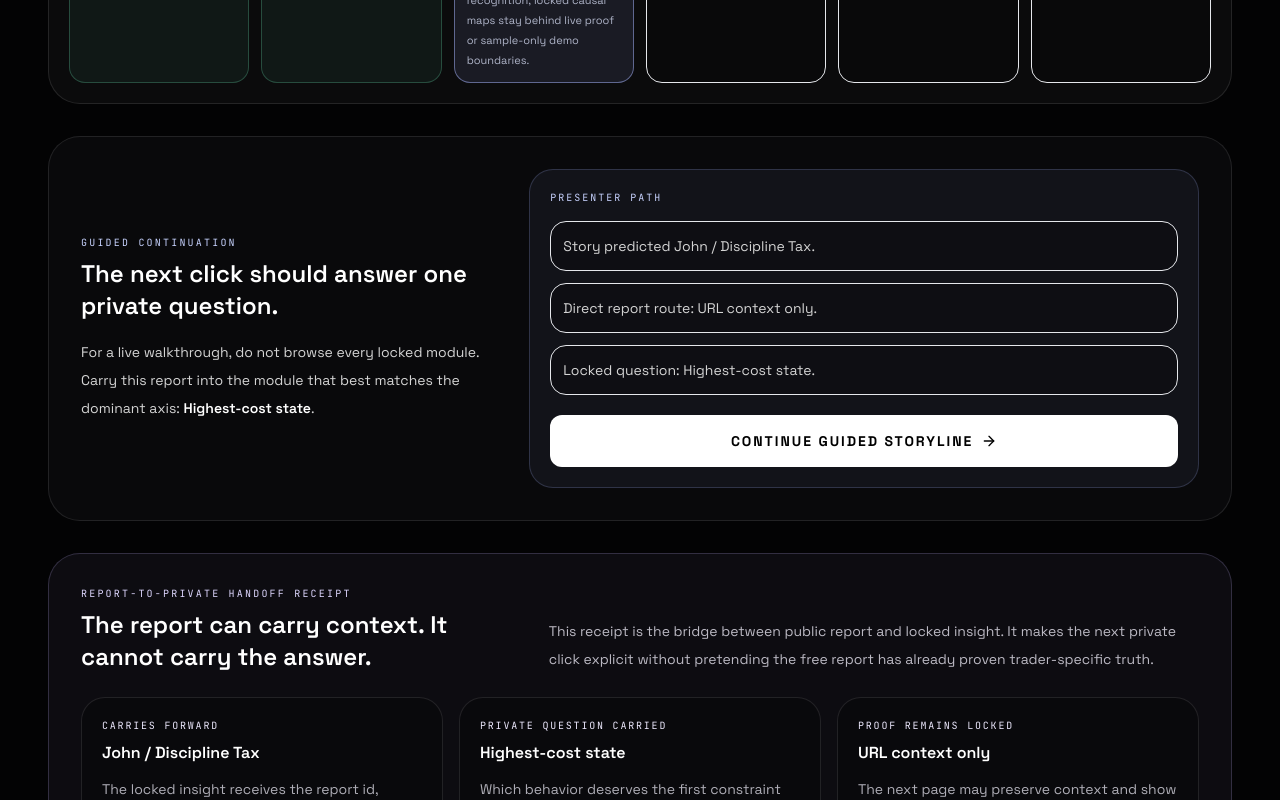
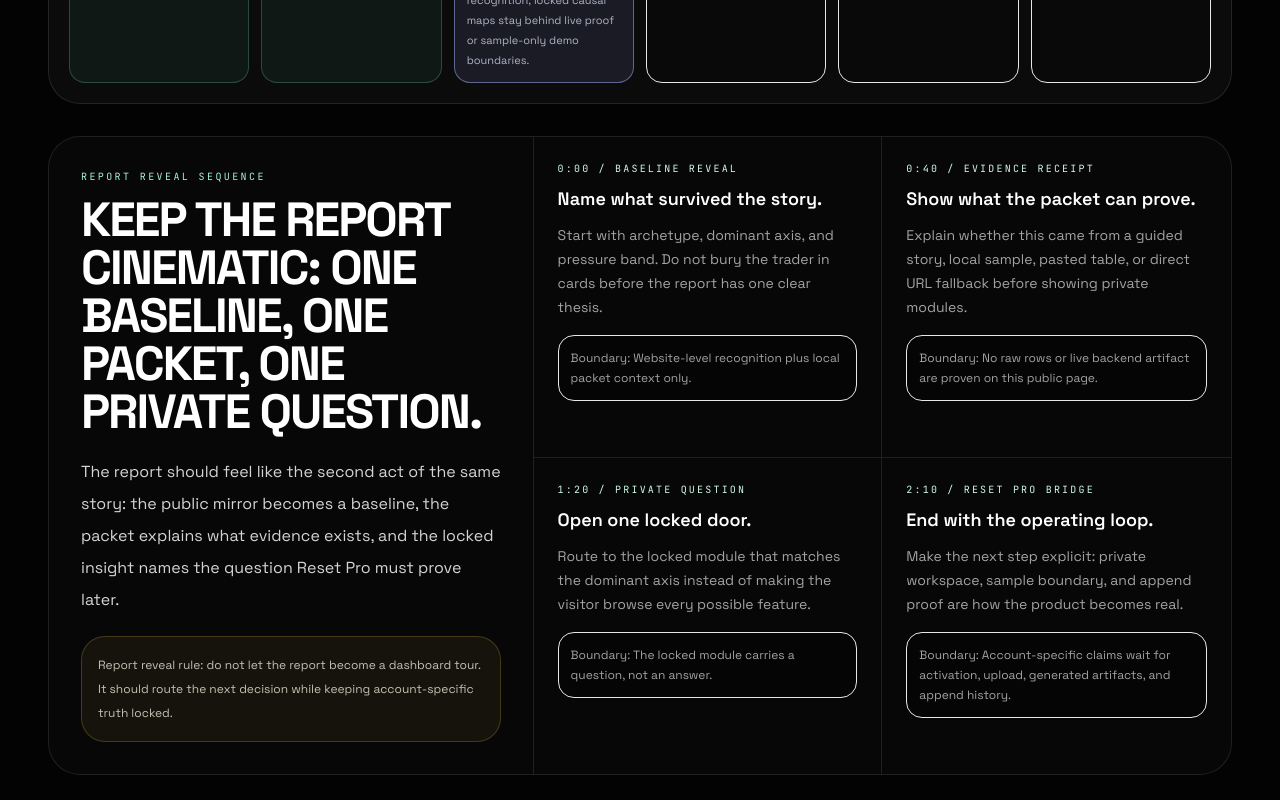
Before and after one commit to juninhogaucho/shibuya-analytics, a React (Vite) app: page /report/1 in a window 1280 px wide. Shown: the part 1080-1880 px from the top of the page. Built offline with nearby package versions, Linux system fonts and the light colour scheme; no server answers.

Commit message:
Add Shibuya report reveal sequence

```diff
--- a/scripts/shibuya_demo_readiness_gate.mjs
+++ b/scripts/shibuya_demo_readiness_gate.mjs
@@ -50,7 +50,7 @@ const REQUIRED_SURFACES = [
   {
     label: 'locked free report',
     file: 'src/pages/marketing/FreeReportPage.tsx',
-    markers: ['Private insight contract', 'Locked until live workspace', 'report.storyHandoff.boundary', 'Report-to-private handoff receipt', 'The report can carry context. It cannot carry the answer.', 'Private question carried', 'Handoff receipt rule: the locked insight inherits the question and evidence status only', 'Report engagement ledger', 'Conversion intent is tracked locally. It is not trader evidence.', 'Engagement ledger rule: report views, locked-section clicks, and private-demo intent', 'Open Locked Insight First', 'Continue Via Locked Insight', 'Private Insight Gate'],
+    markers: ['REPORT_REVEAL_SEQUENCE', 'Report reveal sequence', 'Keep the report cinematic: one baseline, one packet, one private question.', 'Baseline reveal', 'Evidence receipt', 'Private question', 'Reset Pro bridge', 'Report reveal rule: do not let the report become a dashboard tour.', 'Private insight contract', 'Locked until live workspace', 'report.storyHandoff.boundary', 'Report-to-private handoff receipt', 'The report can carry context. It cannot carry the answer.', 'Private question carried', 'Handoff receipt rule: the locked insight inherits the question and evidence status only', 'Report engagement ledger', 'Conversion intent is tracked locally. It is not trader evidence.', 'Engagement ledger rule: report views, locked-section clicks, and private-demo intent', 'Open Locked Insight First', 'Continue Via Locked Insight', 'Private Insight Gate'],
   },
   {
     label: 'report engagement model',
--- a/src/pages/marketing/FreeReportPage.tsx
+++ b/src/pages/marketing/FreeReportPage.tsx
@@ -26,6 +26,37 @@ import {
   getTraderArchetype,
   toReportSectionSlug,
 } from '../../lib/storyExperience'
+
+const REPORT_REVEAL_SEQUENCE = [
+  {
+    timebox: '0:00',
+    label: 'Baseline reveal',
+    title: 'Name what survived the story.',
+    body: 'Start with archetype, dominant axis, and pressure band. Do not bury the trader in cards before the report has one clear thesis.',
+    boundary: 'Website-level recognition plus local packet context only.',
+  },
+  {
+    timebox: '0:40',
+    label: 'Evidence receipt',
+    title: 'Show what the packet can prove.',
+    body: 'Explain whether this came from a guided story, local sample, pasted table, or direct URL fallback before showing private modules.',
+    boundary: 'No raw rows or live backend artifact are proven on this public page.',
+  },
+  {
+    timebox: '1:20',
+    label: 'Private question',
+    title: 'Open one locked door.',
+    body: 'Route to the locked module that matches the dominant axis instead of making the visitor browse every possible feature.',
+    boundary: 'The locked module carries a question, not an answer.',
+  },
+  {
+    timebox: '2:10',
+    label: 'Reset Pro bridge',
+    title: 'End with the operating loop.',
+    body: 'Make the next step explicit: private workspace, sample boundary, and append proof are how the product becomes real.',
+    boundary: 'Account-specific claims wait for activation, upload, generated artifacts, and append history.',
+  },
+] as const
 
 export default function FreeReportPage() {
   const { id } = useParams()
@@ -192,6 +223,41 @@ export default function FreeReportPage() {
             detail="The report gives a useful baseline and names the private question. It still does not cross into account-specific truth without live evidence."
           />
         </div>
+
+        <section className="mb-8 min-w-0 overflow-hidden rounded-[2rem] border border-white/10 bg-[#070708]">
+          <div className="grid gap-0 lg:grid-cols-[0.82fr_1.18fr]">
+            <div className="border-b border-white/10 p-5 md:p-8 lg:border-b-0 lg:border-r">
+              <p className="font-mono text-[10px] uppercase tracking-[0.24em] text-emerald-200">
+                Report reveal sequence
+              </p>
+              <h2 className="mt-3 text-3xl font-black uppercase leading-[0.95] tracking-[-0.04em] text-white md:text-5xl">
+                Keep the report cinematic: one baseline, one packet, one private question.
+              </h2>
+              <p className="mt-5 text-sm leading-7 text-neutral-300 md:text-base md:leading-8">
+                The report should feel like the second act of the same story: the public mirror becomes a baseline,
+                the packet explains what evidence exists, and the locked insight names the question Reset Pro must prove later.
+              </p>
+              <div className="mt-5 rounded-3xl border border-amber-300/20 bg-amber-300/[0.06] p-4 text-xs leading-6 text-amber-50/75">
+                Report reveal rule: do not let the report become a dashboard tour. It should route the next decision while keeping account-specific truth locked.
+              </div>
+            </div>
+
+            <div className="grid md:grid-cols-2">
+              {REPORT_REVEAL_SEQUENCE.map((beat) => (
+                <article key={beat.label} className="border-b border-white/10 p-5 last:border-b-0 md:border-r md:[&:nth-child(even)]:border-r-0 md:[&:nth-last-child(-n+2)]:border-b-0 md:p-6">
+                  <p className="font-mono text-[10px] uppercase tracking-[0.22em] text-emerald-100">
+                    {beat.timebox} / {beat.label}
+                  </p>
+                  <h3 className="mt-3 text-lg font-semibold leading-tight text-white">{beat.title}</h3>
+                  <p className="mt-3 text-sm leading-6 text-neutral-400">{beat.body}</p>
+                  <p className="mt-4 rounded-2xl border border-white/8 bg-black/25 p-3 text-xs leading-5 text-neutral-400">
+                    Boundary: {beat.boundary}
+                  </p>
+                </article>
+              ))}
+            </div>
+          </div>
+        </section>
 
         <section className="mb-8 min-w-0 rounded-[2rem] border border-white/10 bg-[#09090B] p-5 md:p-8">
           <div className="grid gap-5 lg:grid-cols-[0.78fr_1.22fr] lg:items-center">
```
Also changed, not shown: 1 other file (tests, documents, lock files or other folders).
